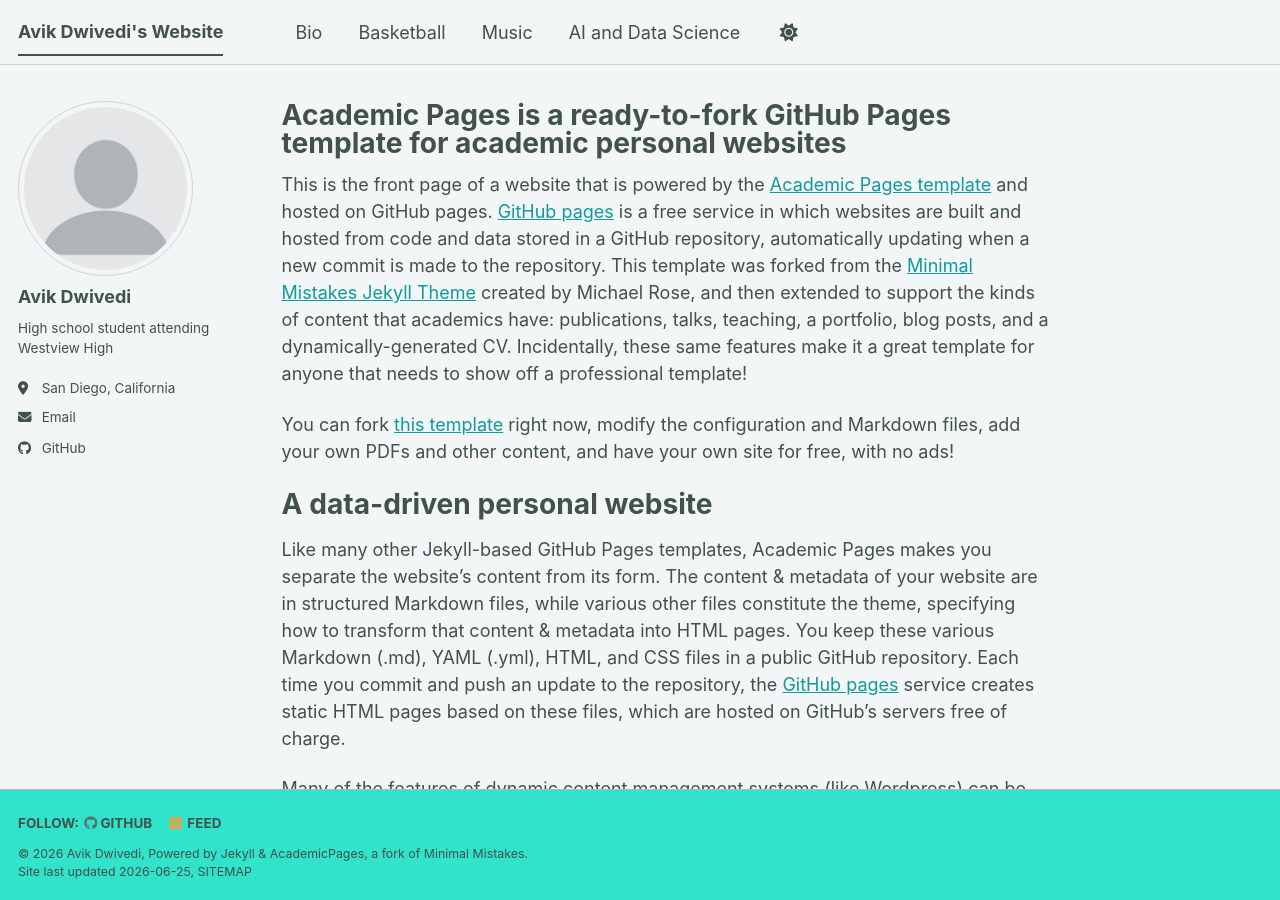
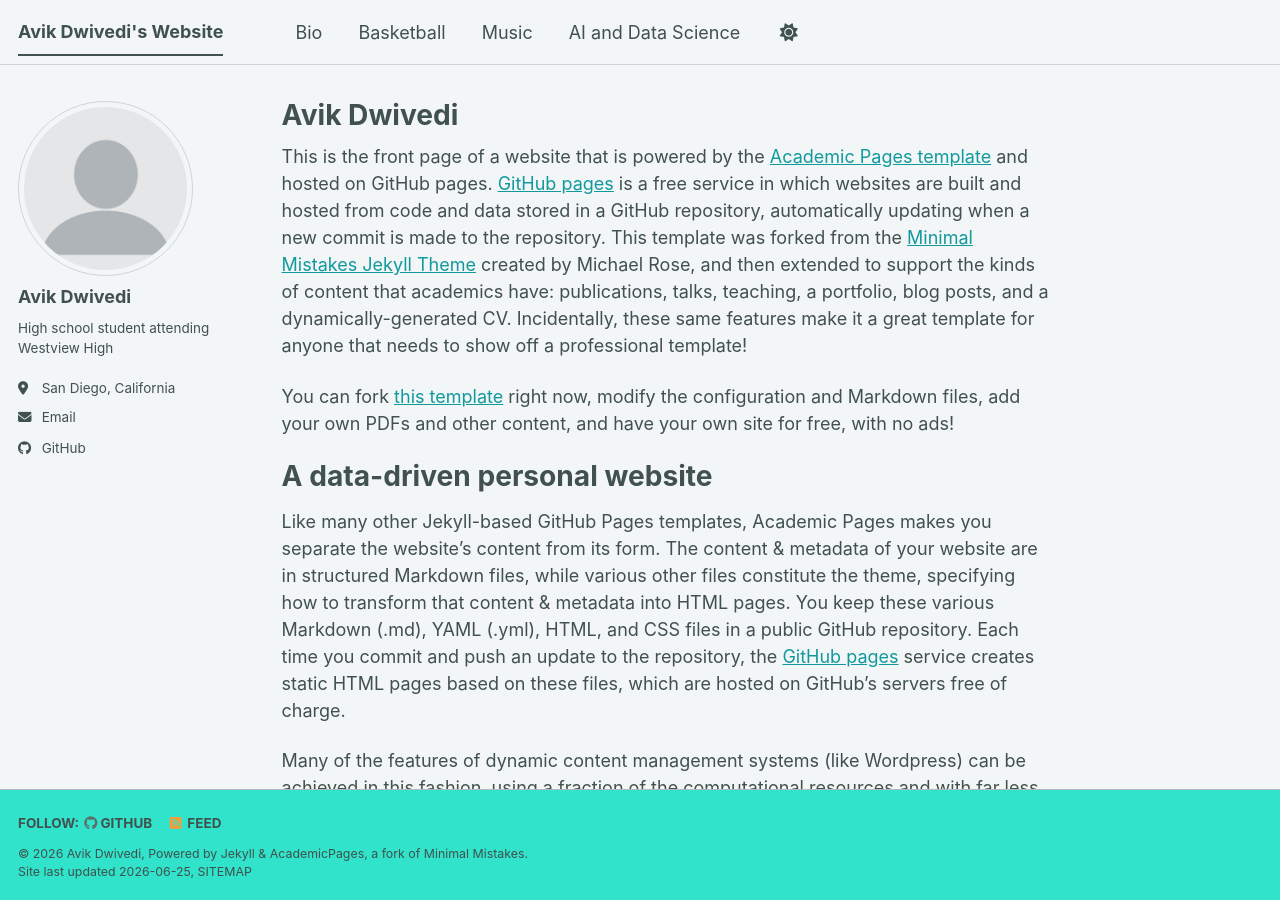
Before and after one commit to vikuser99/simple, a Jekyll site: the page built from _pages/about.md, in a window 1280 px wide and 900 px high. Built offline with Jekyll 4.4.1, drawn with Linux system fonts in a browser that asks for light colours; a style sheet for code colours, icons or effects is not loaded.

Commit message:
Update title in about.md to 'Avik Dwivedi'

```diff
--- a/_pages/about.md
+++ b/_pages/about.md
@@ -1,6 +1,6 @@
 ---
 permalink: /
-title: "Academic Pages is a ready-to-fork GitHub Pages template for academic personal websites"
+title: "Avik Dwivedi"
 author_profile: true
 redirect_from:
   - /about/
```
